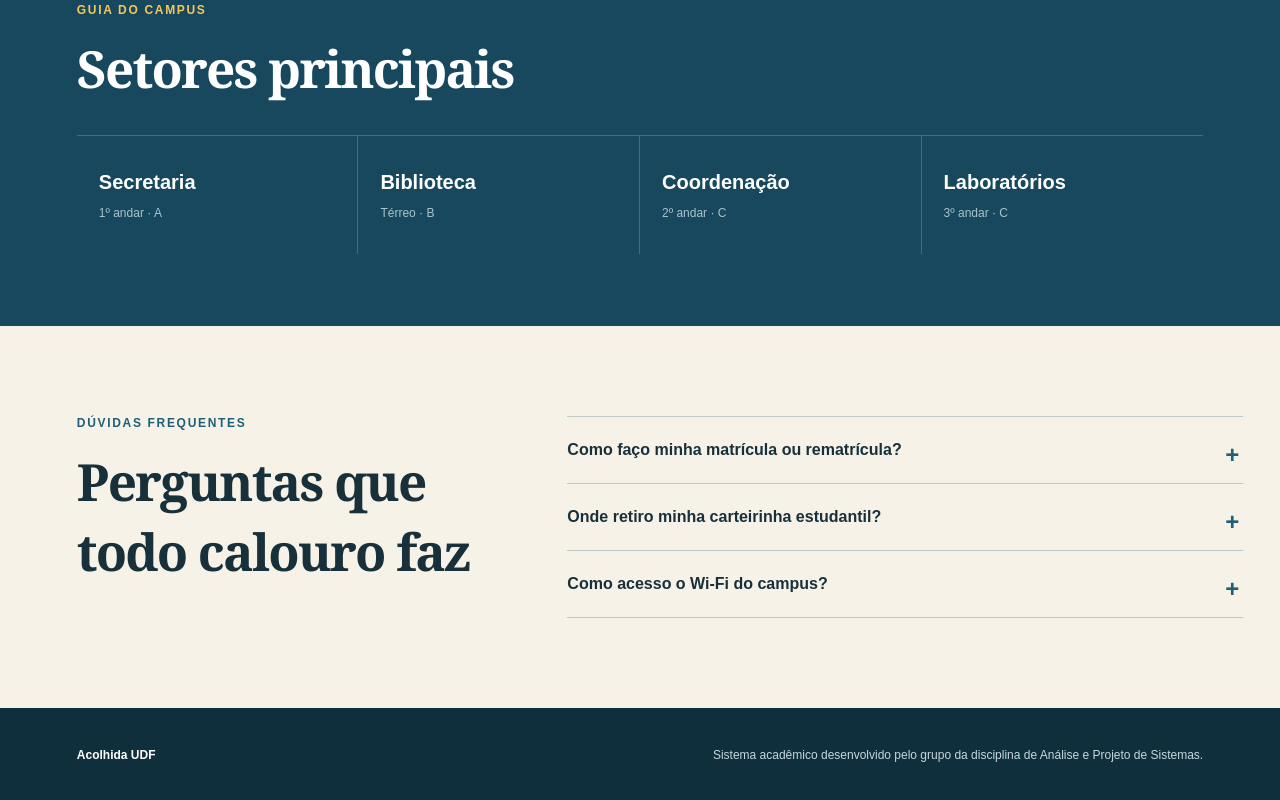
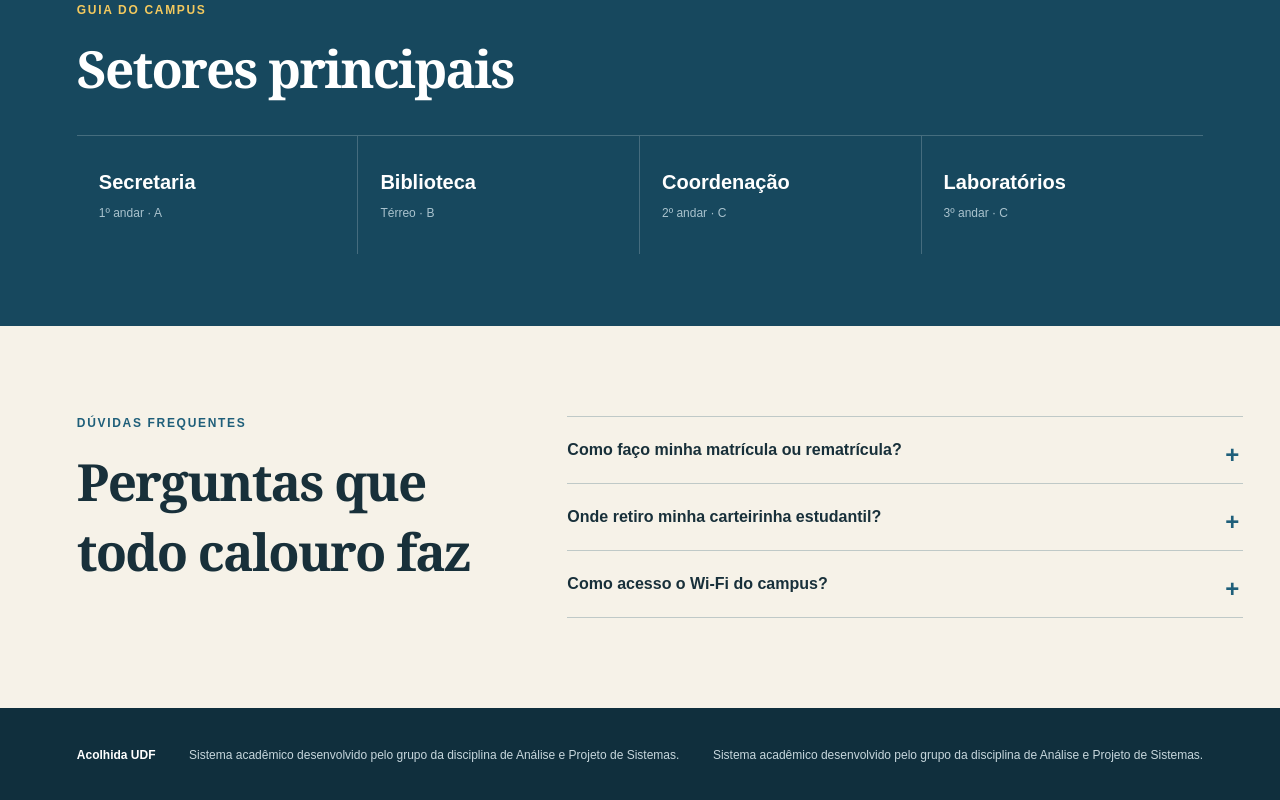
Before and after one commit to eduar-silva/APS, a plain HTML site: page MVP/index.html in a window 1280 px wide. Shown: the part 1277-2077 px from the top of the page. Drawn offline with Linux system fonts and the light colour scheme.

Commit message:
Duplicate footer paragraph in index.html

```diff
--- a/MVP/index.html
+++ b/MVP/index.html
@@ -132,7 +132,7 @@
 
   <footer>
     <p><strong>Acolhida UDF</strong></p>
-    <p>Sistema acadêmico desenvolvido pelo grupo da disciplina de Análise e Projeto de Sistemas.</p>
+    <p>Sistema acadêmico desenvolvido pelo grupo da disciplina de Análise e Projeto de Sistemas.</p>  <p>Sistema acadêmico desenvolvido pelo grupo da disciplina de Análise e Projeto de Sistemas.</p>
   </footer>
 
   <script>
```
